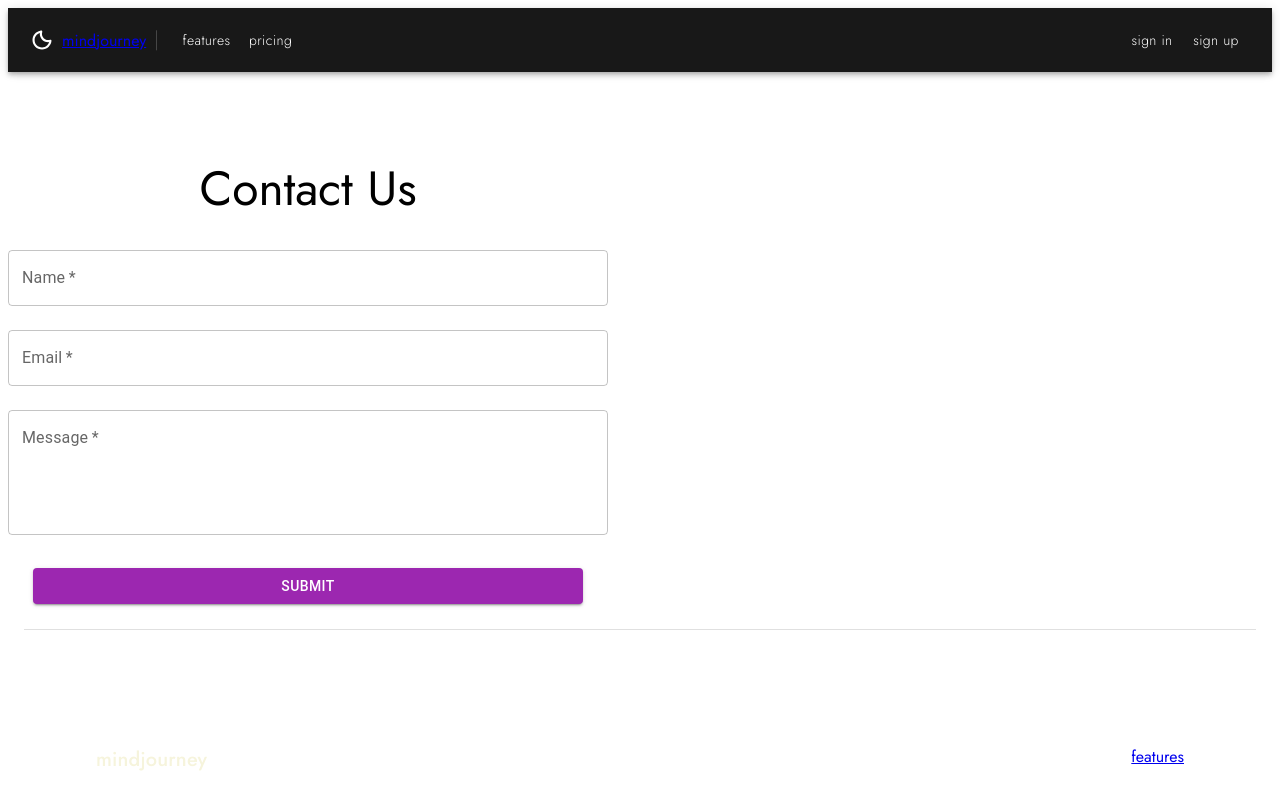
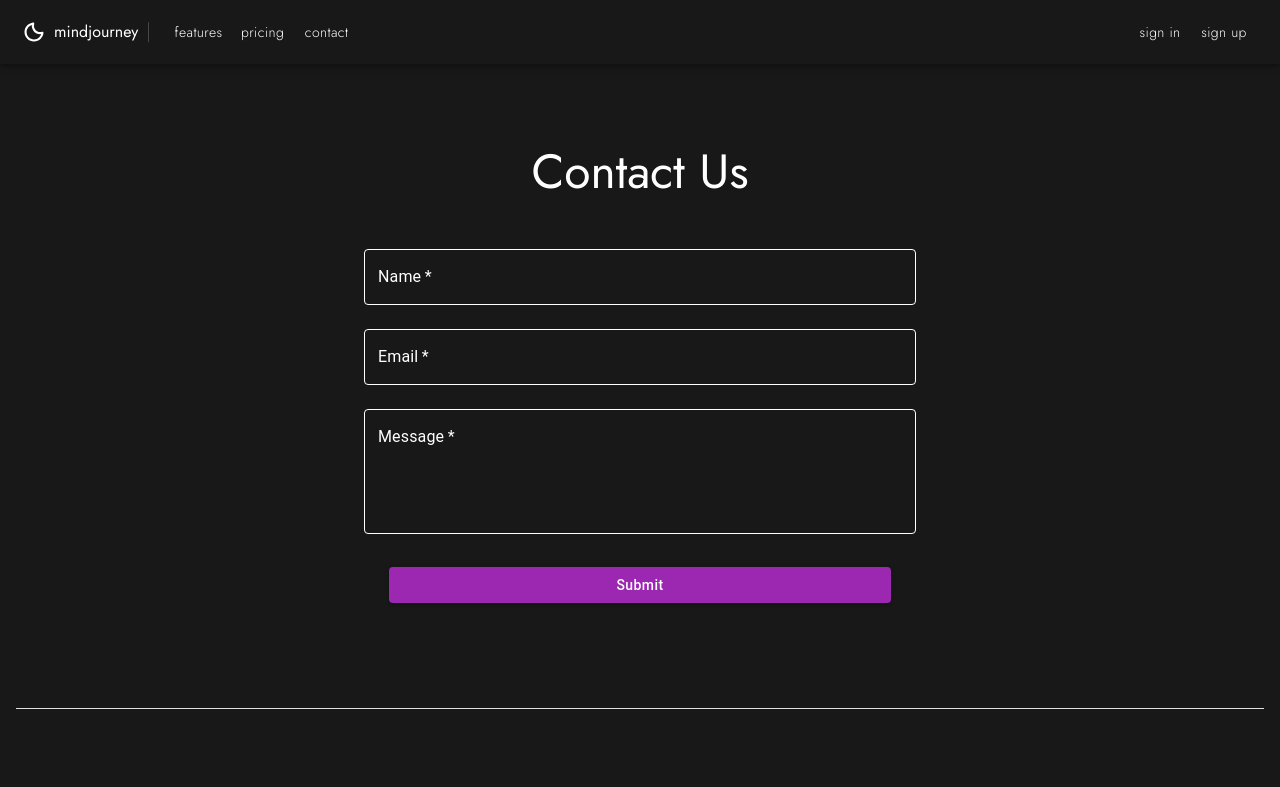
Before and after one commit to MasonMos/mind-journey, a Next.js app in the folder mind-journey-app/: page /contact in a window 1280 px wide. Shown: the top 787 px of the page. Built offline with nearby package versions, Linux system fonts and the light colour scheme; no server answers.

Commit message:
style changes to contact page and added to app bar

```diff
--- a/mind-journey-app/app/contact/page.js
+++ b/mind-journey-app/app/contact/page.js
@@ -1,4 +1,5 @@
 'use client';
+import "../other.css";
 
 import Head from "next/head";
 import Image from "next/image";
@@ -10,7 +11,6 @@ import { createTheme } from '@mui/material/styles';
 import { HoverEffect } from "@/components/ui/card-hover-effect"; //acternity card hover effect
 import { StickyScroll } from "@/components/ui/sticky-scroll-reveal"; //acternity sticky scroll reveal
 import { motion } from "framer-motion";
-import { HeroHighlight, Highlight } from "@/components/ui/hero-highlight";
 
 import { Jost } from "next/font/google";
 import Link from "next/link";
@@ -63,6 +63,7 @@ export default function Home() {
             <Typography variant="h6" sx={{color:theme.palette.primary.contrastText, fontFamily: jost.style.fontFamily, fontWeight: theme.typography.fontWeightLight, ml: 1, mr: 2 }}>|</Typography>
             <Button color="inherit" href="features" sx={{color: theme.palette.primary.contrastText,fontFamily: jost.style.fontFamily, fontWeight: theme.typography.fontWeightRegular, textTransform: 'none'}} style={{zIndex: 10000}}>features</Button>
             <Button color="inherit" href="pricing" sx={{color: theme.palette.primary.contrastText, fontFamily: jost.style.fontFamily, fontWeight: theme.typography.fontWeightRegular, textTransform: 'none'}} style={{zIndex: 10000}}>pricing</Button>
+            <Button color="inherit" href="contact" sx={{color: theme.palette.primary.contrastText, fontFamily: jost.style.fontFamily, fontWeight: theme.typography.fontWeightRegular, textTransform: 'none'}} style={{zIndex: 10000}}>contact</Button>
           </Box>
 
           <SignedOut>
@@ -76,31 +77,19 @@ export default function Home() {
       </AppBar>
 
 
-      <Box sx={{color: theme.palette.primary.contrastText, padding: 0, margin: 0}}>
-          <HeroHighlight>
-            <motion.h1
-              initial={{
-                opacity: 0,
-                y: 20,
-              }}
-              animate={{
-                opacity: 1,
-                y: [20, -5, 0],
-              }}
-              transition={{
-                duration: 0.25,
-                ease: [0.4, 0.0, 0.2, 1],
-              }}
-              className="text-5xl px-5 md:text-4xl lg:text-7xl font-regular text-neutral-700 text-white light:text-white max-w-4xl leading-relaxed lg:leading-snug mx-auto"
-            >
-              {" "} <Highlight className="text-white dark:text-white">Contact</Highlight>
-            </motion.h1>
-          </HeroHighlight>
-        </Box>
       <Container
         maxWidth="sm"
-        sx={{ mt: 4 }}
-        style={{padding: 0, margin: 0}}
+        sx={{
+          mt: 4,
+          margin: 'auto',
+          padding: 10,
+          textAlign: 'center',
+          display: 'flex',
+          flexDirection: 'column',
+          justifyContent: 'center',
+          alignItems: 'center',
+          height: '100%'
+        }}
         className={jost.className}
       >
       <Typography
@@ -108,8 +97,8 @@ export default function Home() {
         align="center"
         gutterBottom
         position= "center"
-        fontWeightBold
         fontFamily={jost.style.fontFamily}
+        sx={{color: theme.palette.primary.contrastText}}
         >
         Contact Us
       </Typography>
@@ -124,6 +113,34 @@ export default function Home() {
           name="name"
           margin="normal"
           required
+          InputProps={{
+            style: { color: 'white' },
+            classes: {
+              notchedOutline: 'white-outline'
+            }
+          }}
+          InputLabelProps={{
+            style: { color: 'white' }
+          }}
+          sx={{
+            '& .MuiOutlinedInput-root': {
+              '& fieldset': {
+                borderColor: 'white',
+              },
+              '&:hover fieldset': {
+                borderColor: 'white',
+              },
+              '&.Mui-focused fieldset': {
+                borderColor: 'white',
+              },
+            },
+            '& .MuiInputLabel-root': {
+              color: 'white',
+            },
+            '& .MuiInputBase-input': {
+              color: 'white',
+            },
+          }}
         />
         <TextField
           fullWidth
@@ -134,6 +151,34 @@ export default function Home() {
           onSubmit={handleSubmit}
           required
           errors={state.errors}
+          InputProps={{
+            style: { color: 'white' },
+            classes: {
+              notchedOutline: 'white-outline'
+            }
+          }}
+          InputLabelProps={{
+            style: { color: 'white' }
+          }}
+          sx={{
+            '& .MuiOutlinedInput-root': {
+              '& fieldset': {
+                borderColor: 'white',
+              },
+              '&:hover fieldset': {
+                borderColor: 'white',
+              },
+              '&.Mui-focused fieldset': {
+                borderColor: 'white',
+              },
+            },
+            '& .MuiInputLabel-root': {
+              color: 'white',
+            },
+            '& .MuiInputBase-input': {
+              color: 'white',
+            },
+          }}
         />
         <TextField
           fullWidth
@@ -144,16 +189,44 @@ export default function Home() {
           rows={4}
           required
           errors={state.errors}
+          InputProps={{
+            style: { color: 'white' },
+            classes: {
+              notchedOutline: 'white-outline'
+            }
+          }}
+          InputLabelProps={{
+            style: { color: 'white' }
+          }}
+          sx={{
+            '& .MuiOutlinedInput-root': {
+              '& fieldset': {
+                borderColor: 'white',
+              },
+              '&:hover fieldset': {
+                borderColor: 'white',
+              },
+              '&.Mui-focused fieldset': {
+                borderColor: 'white',
+              },
+            },
+            '& .MuiInputLabel-root': {
+              color: 'white',
+            },
+            '& .MuiInputBase-input': {
+              color: 'white',
+            },
+          }}
         />
         <Box
-          justifyContent="center"
+          sx={{justifyContent: "center"}}
           padding="25px"
           >
           <Button
             type="submit"
             variant="contained"
             fullWidth
-            justifyContent="center"
+            sx={{justifyContent: "center", textTransform: "none"}}
             disabled={state.submitting}
             color="secondary"
             >
@@ -161,6 +234,7 @@ export default function Home() {
           </Button>
         </Box>
       </Box>
+
       <form onSubmit={handleSubmit}>
         <ValidationError
           prefix="Email"
@@ -174,6 +248,7 @@ export default function Home() {
         />
       </form>
     </Container>
+
       {/* need to work on foot to match the styling on figma */}
       <footer>
         <Divider variant="middle" sx={{ backgroundColor: 'white' }} />
--- a/mind-journey-app/app/features/page.js
+++ b/mind-journey-app/app/features/page.js
@@ -97,6 +97,7 @@ export default function Home() {
             <Typography variant="h6" sx={{color:theme.palette.primary.contrastText, fontFamily: jost.style.fontFamily, fontWeight: theme.typography.fontWeightLight, ml: 1, mr: 2 }}>|</Typography>
             <Button color="inherit" href="features" sx={{color: theme.palette.primary.contrastText,fontFamily: jost.style.fontFamily, fontWeight: theme.typography.fontWeightRegular, textTransform: 'none'}} style={{zIndex: 10000}}>features</Button>
             <Button color="inherit" href="pricing" sx={{color: theme.palette.primary.contrastText, fontFamily: jost.style.fontFamily, fontWeight: theme.typography.fontWeightRegular, textTransform: 'none'}} style={{zIndex: 10000}}>pricing</Button>
+            <Button color="inherit" href="contact" sx={{color: theme.palette.primary.contrastText, fontFamily: jost.style.fontFamily, fontWeight: theme.typography.fontWeightRegular, textTransform: 'none'}} style={{zIndex: 10000}}>contact</Button>
           </Box>
 
           <SignedOut>
--- a/mind-journey-app/app/page.js
+++ b/mind-journey-app/app/page.js
@@ -139,6 +139,7 @@ export default function Home() {
             <Typography variant="h6" sx={{color:theme.palette.primary.contrastText, fontFamily: jost.style.fontFamily, fontWeight: theme.typography.fontWeightLight, ml: 1, mr: 2 }}>|</Typography>
             <Button color="inherit" href="features" sx={{color: theme.palette.primary.contrastText,fontFamily: jost.style.fontFamily, fontWeight: theme.typography.fontWeightRegular, textTransform: 'none'}} style={{zIndex: 10000}}>features</Button>
             <Button color="inherit" href="pricing" sx={{color: theme.palette.primary.contrastText, fontFamily: jost.style.fontFamily, fontWeight: theme.typography.fontWeightRegular, textTransform: 'none'}} style={{zIndex: 10000}}>pricing</Button>
+            <Button color="inherit" href="contact" sx={{color: theme.palette.primary.contrastText, fontFamily: jost.style.fontFamily, fontWeight: theme.typography.fontWeightRegular, textTransform: 'none'}} style={{zIndex: 10000}}>contact</Button>
           </Box>
 
           <SignedOut>
--- a/mind-journey-app/app/pricing/page.js
+++ b/mind-journey-app/app/pricing/page.js
@@ -63,6 +63,8 @@ export default function Home() {
             <Typography variant="h6" sx={{color:theme.palette.primary.contrastText, fontFamily: jost.style.fontFamily, fontWeight: theme.typography.fontWeightLight, ml: 1, mr: 2 }}>|</Typography>
             <Button color="inherit" href="features" sx={{color: theme.palette.primary.contrastText,fontFamily: jost.style.fontFamily, fontWeight: theme.typography.fontWeightRegular, textTransform: 'none'}} style={{zIndex: 10000}}>features</Button>
             <Button color="inherit" href="pricing" sx={{color: theme.palette.primary.contrastText, fontFamily: jost.style.fontFamily, fontWeight: theme.typography.fontWeightRegular, textTransform: 'none'}} style={{zIndex: 10000}}>pricing</Button>
+            <Button color="inherit" href="contact" sx={{color: theme.palette.primary.contrastText, fontFamily: jost.style.fontFamily, fontWeight: theme.typography.fontWeightRegular, textTransform: 'none'}} style={{zIndex: 10000}}>contact</Button>
+
           </Box>
 
           <SignedOut>
--- a/mind-journey-app/app/sign-in/[[...sign-in]]/page.js
+++ b/mind-journey-app/app/sign-in/[[...sign-in]]/page.js
@@ -60,10 +60,11 @@ export default function SignInPage(){
               <Image src="/moon.svg" alt="logo" width="20" height="20" />
           </Box>
           <Box sx={{ display: 'flex', alignItems: 'center', flexGrow: 1 }}>
-            <Link variant="h6" sx={{color:theme.palette.primary.contrastText, fontFamily: jost.style.fontFamily, fontWeight: theme.typography.fontWeightBold, mr: 2}} href="/">mindjourney</Link>
-            <Typography variant="h6" sx={{color:theme.palette.primary.contrastText, fontFamily: jost.style.fontFamily, fontWeight: theme.typography.fontWeightLight, ml: 1, mr: 2}}>|</Typography>
+            <Link variant="h6" href="/" sx={{color:theme.palette.primary.contrastText, fontFamily: jost.style.fontFamily, fontWeight: theme.typography.fontWeightBold, mr: 2 }}>mindjourney</Link>
+            <Typography variant="h6" sx={{color:theme.palette.primary.contrastText, fontFamily: jost.style.fontFamily, fontWeight: theme.typography.fontWeightLight, ml: 1, mr: 2 }}>|</Typography>
             <Button color="inherit" href="features" sx={{color: theme.palette.primary.contrastText,fontFamily: jost.style.fontFamily, fontWeight: theme.typography.fontWeightRegular, textTransform: 'none'}} style={{zIndex: 10000}}>features</Button>
             <Button color="inherit" href="pricing" sx={{color: theme.palette.primary.contrastText, fontFamily: jost.style.fontFamily, fontWeight: theme.typography.fontWeightRegular, textTransform: 'none'}} style={{zIndex: 10000}}>pricing</Button>
+            <Button color="inherit" href="contact" sx={{color: theme.palette.primary.contrastText, fontFamily: jost.style.fontFamily, fontWeight: theme.typography.fontWeightRegular, textTransform: 'none'}} style={{zIndex: 10000}}>contact</Button>
           </Box>
 
             <Button color="inherit" href="sign-in" sx={{color: theme.palette.primary.contrastText, fontFamily: jost.style.fontFamily, fontWeight: theme.typography.fontWeightRegular, textTransform: 'none'}} style={{zIndex: 10000}}> sign in</Button>
--- a/mind-journey-app/app/sign-up/[[...sign-up]]/page.js
+++ b/mind-journey-app/app/sign-up/[[...sign-up]]/page.js
@@ -48,10 +48,11 @@ export default function SignUpPage(){
               <Image src="/moon.svg" alt="logo" width="20" height="20" />
           </Box>
           <Box sx={{ display: 'flex', alignItems: 'center', flexGrow: 1 }}>
-            <Link variant="h6" sx={{color:theme.palette.primary.contrastText, fontFamily: jost.style.fontFamily, fontWeight: theme.typography.fontWeightBold, mr: 2}} href="/">mindjourney</Link>
-            <Typography variant="h6" sx={{color:theme.palette.primary.contrastText, fontFamily: jost.style.fontFamily, fontWeight: theme.typography.fontWeightLight, ml: 1, mr: 2}}>|</Typography>
+            <Link variant="h6" href="/" sx={{color:theme.palette.primary.contrastText, fontFamily: jost.style.fontFamily, fontWeight: theme.typography.fontWeightBold, mr: 2 }}>mindjourney</Link>
+            <Typography variant="h6" sx={{color:theme.palette.primary.contrastText, fontFamily: jost.style.fontFamily, fontWeight: theme.typography.fontWeightLight, ml: 1, mr: 2 }}>|</Typography>
             <Button color="inherit" href="features" sx={{color: theme.palette.primary.contrastText,fontFamily: jost.style.fontFamily, fontWeight: theme.typography.fontWeightRegular, textTransform: 'none'}} style={{zIndex: 10000}}>features</Button>
             <Button color="inherit" href="pricing" sx={{color: theme.palette.primary.contrastText, fontFamily: jost.style.fontFamily, fontWeight: theme.typography.fontWeightRegular, textTransform: 'none'}} style={{zIndex: 10000}}>pricing</Button>
+            <Button color="inherit" href="contact" sx={{color: theme.palette.primary.contrastText, fontFamily: jost.style.fontFamily, fontWeight: theme.typography.fontWeightRegular, textTransform: 'none'}} style={{zIndex: 10000}}>contact</Button>
           </Box>
 
             <Button color="inherit" href="sign-in" sx={{color: theme.palette.primary.contrastText, fontFamily: jost.style.fontFamily, fontWeight: theme.typography.fontWeightRegular, textTransform: 'none'}} style={{zIndex: 10000}}> sign in</Button>
```
